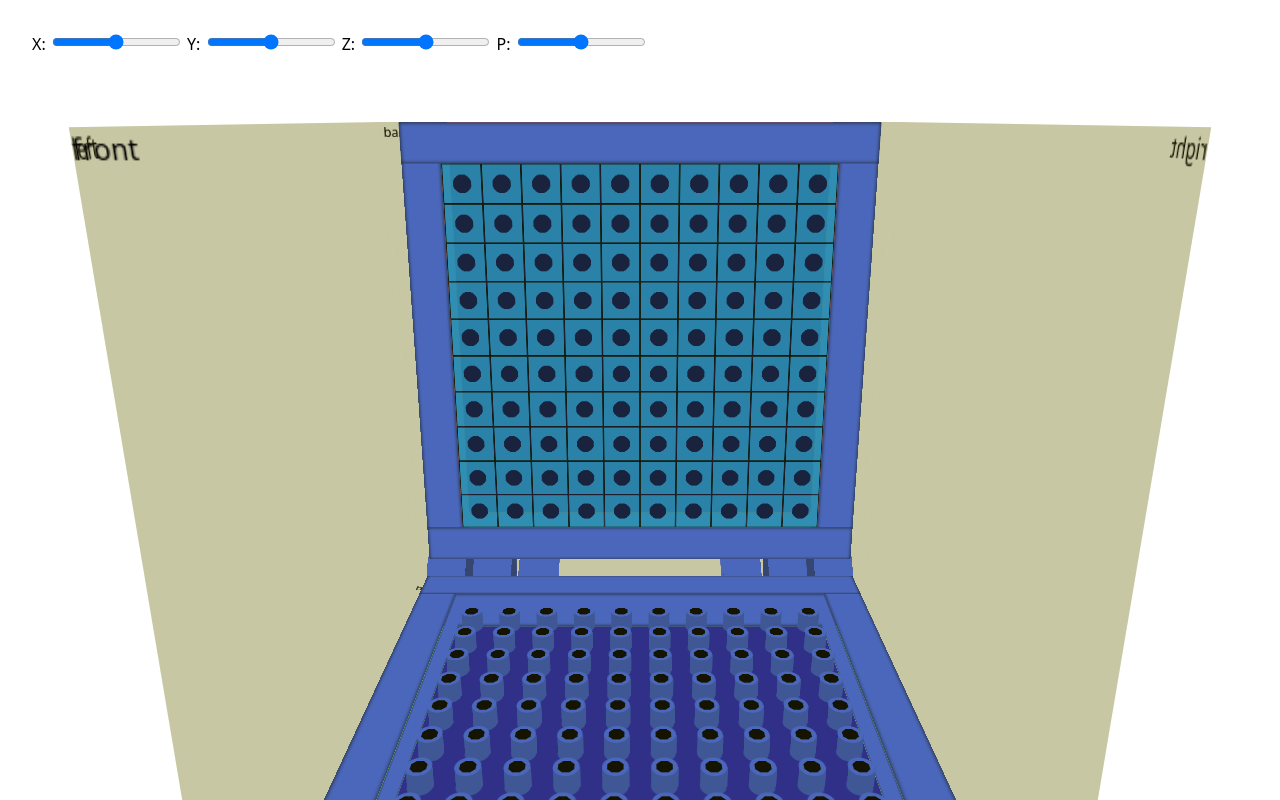
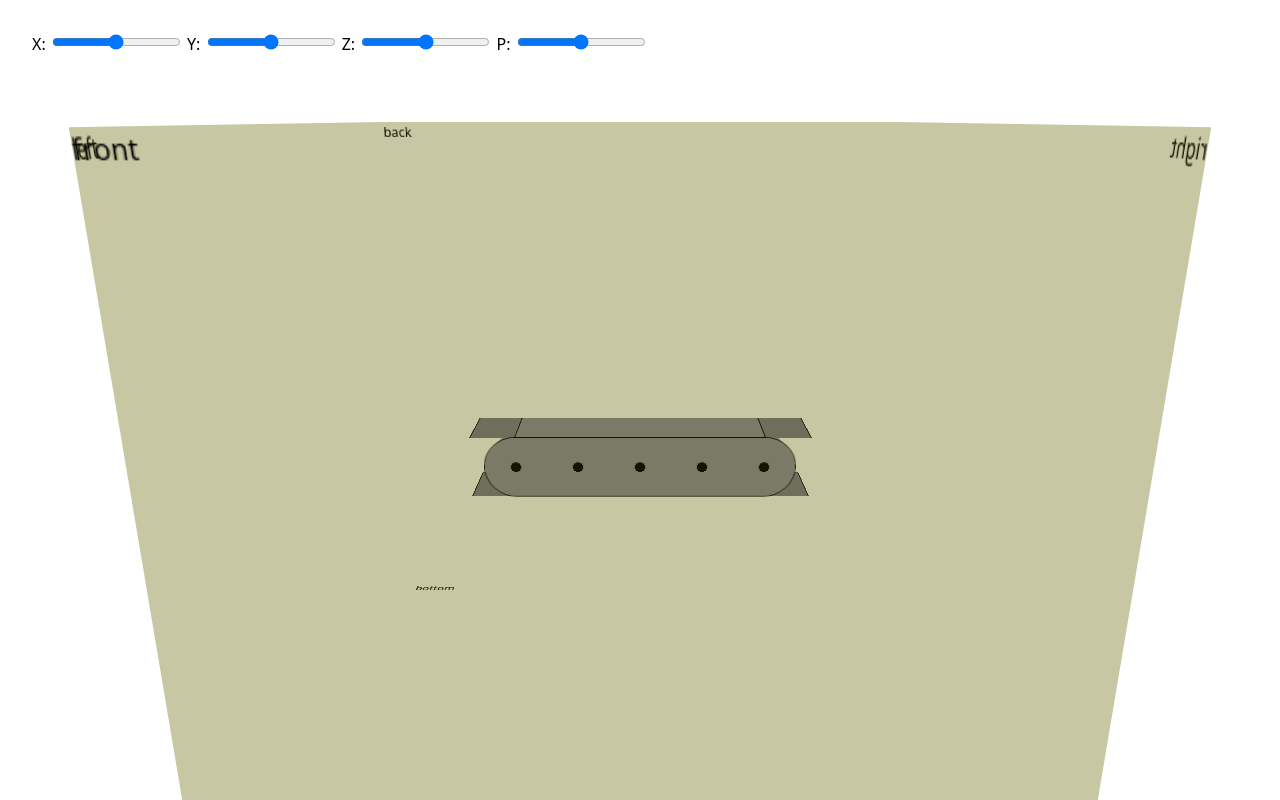
Before and after one commit to dmclink/odin-battleship, a website with bundled scripts: page src/html/index.html in a window 1280 px wide. Built offline with nearby package versions, Linux system fonts and the light colour scheme.

Commit message:
feat: ship builder and submarine

```diff
--- a/src/html/index.html
+++ b/src/html/index.html
@@ -11,11 +11,11 @@
     <!-- <script type="module" src="../js/cylinder.js" defer></script> -->
     <script type="module" src="../js/hinge.js" defer></script>
     <script type="module" src="../js/cube.js" defer></script>
-    <script type="module" src="../js/cube-holed.js" defer></script>
-    <script type="module" src="../js/cube-cyl.js" defer></script>
-    <script type="module" src="../js/ship-grid.js" defer></script>
     <script type="module" src="../js/ship-board.js" defer></script>
     <script type="module" src="../js/hit-board.js" defer></script>
+    <script type="module" src="../js/carrier-comp.js" defer></script>
+    <script type="module" src="../js/battleship-comp.js" defer></script>
+    <script type="module" src="../js/submarine-comp.js" defer></script>
   </head>
   <body class="body">
     <!-- FIX: remove class hidden  -->
@@ -55,10 +55,13 @@
             <div class="cube-wall left">left</div>
             <div class="cube-wall right">right</div>
 
-            <hinge-3d class="hinge-left" slot="obj-3d" num-cylinders="3" gap-size="10px"></hinge-3d>
-            <hinge-3d class="hinge-right" slot="obj-3d" num-cylinders="3" gap-size="10px"></hinge-3d>
-            <ship-board class="ship-board"></ship-board>
-            <hit-board class="hit-board"></hit-board>
+            <!-- <hinge-3d class="hinge-left" slot="obj-3d" num-cylinders="3" gap-size="10px"></hinge-3d> -->
+            <!-- <hinge-3d class="hinge-right" slot="obj-3d" num-cylinders="3" gap-size="10px"></hinge-3d> -->
+            <!-- <ship-board class="ship-board"></ship-board> -->
+            <!-- <hit-board class="hit-board"></hit-board> -->
+            <ship-carrier></ship-carrier>
+            <ship-battleship></ship-battleship>
+            <ship-submarine></ship-submarine>
             <!-- <board-tray class="ship-board"> -->
             <!-- <ship-grid slot="grid"></ship-grid> -->
             <!-- </board-tray> -->
--- /dev/null
+++ b/src/js/battleship-comp.js
@@ -0,0 +1,108 @@
+function buildBattleship(blockSize, depth, holeRadius) {
+	const width = blockSize * 4;
+	const height = blockSize;
+	const shipDepth = blockSize;
+	const holeRadiusPx = `${holeRadius}px`;
+
+	const result = document.createElement('div');
+
+	result.style.transformStyle = 'preserve-3d';
+	result.style.width = `${width}px`;
+	result.style.height = `${height}px`;
+	result.style.display = 'grid';
+	result.style.placeItems = 'center';
+
+	const color = '#707070';
+
+	const styles = document.createElement('style');
+	styles.textContent = `
+        .wall {
+          background-color: ${color};
+          position: absolute;
+          border: 1px solid black;
+        }
+    `;
+	document.head.appendChild(styles);
+
+	const wall1 = document.createElement('div');
+	const wall2 = document.createElement('div');
+	wall1.classList.add('wall');
+	wall2.classList.add('wall');
+
+	const wall3 = document.createElement('div');
+	const wall4 = document.createElement('div');
+	const wall5 = document.createElement('div');
+	const wall6 = document.createElement('div');
+
+	wall3.classList.add('wall');
+	wall4.classList.add('wall');
+	wall5.classList.add('wall');
+	wall6.classList.add('wall');
+	wall3.style.width = `${(blockSize / 2) * 1.414}px`;
+	wall4.style.width = `${(blockSize / 2) * 1.414}px`;
+	wall3.style.height = `${shipDepth}px`;
+	wall4.style.height = `${shipDepth}px`;
+	wall5.style.width = `${(blockSize / 2) * 1.414}px`;
+	wall6.style.width = `${(blockSize / 2) * 1.414}px`;
+	wall5.style.height = `${shipDepth}px`;
+	wall6.style.height = `${shipDepth}px`;
+
+	const top = document.createElement('div');
+	top.classList.add('wall');
+	top.style.overflow = 'hidden';
+
+	top.style.width = `${width}px`;
+	top.style.height = `${blockSize}px`;
+	top.style.borderRadius = `${blockSize / 2}px`;
+	top.style.cornerShape = 'bevel';
+
+	wall1.style.width = `${width / 2 + blockSize}px`;
+	wall2.style.width = `${width / 2 + blockSize}px`;
+	wall1.style.height = `${shipDepth}px`;
+	wall2.style.height = `${shipDepth}px`;
+
+	wall3.style.transformOrigin = '0% 50%';
+	wall4.style.transformOrigin = '0% 50%';
+
+	wall5.style.transformOrigin = '100% 50%';
+	wall6.style.transformOrigin = '100% 50%';
+
+	wall3.style.transform = `translateX(${-width / 2 + blockSize / 3}px) rotateY(45deg)`;
+	wall4.style.transform = `translateX(${-width / 2 + blockSize / 3}px) rotateY(-45deg)`;
+	wall5.style.transform = `translateX(${width / 2 - blockSize / 3}px) rotateY(45deg)`;
+	wall6.style.transform = `translateX(${width / 2 - blockSize / 3}px) rotateY(-45deg)`;
+
+	result.appendChild(wall1);
+	result.appendChild(wall2);
+	result.appendChild(wall3);
+	result.appendChild(wall4);
+	result.appendChild(wall5);
+	result.appendChild(wall6);
+	result.appendChild(top);
+
+	wall1.style.transform = `translateZ(${blockSize / 2}px)`;
+	wall2.style.transform = `translateZ(${blockSize / -2}px)`;
+	top.style.transform = `rotateX(90deg) translateZ(${shipDepth / 2}px)`;
+	top.style.display = 'grid';
+	top.style.gridTemplateColumns = 'repeat(4, 1fr)';
+
+	for (let i = 0; i < 4; i++) {
+		const hole = document.createElement('div');
+		hole.style.background = `radial-gradient(circle at center, black ${holeRadiusPx}, ${color} ${holeRadiusPx})`;
+		top.appendChild(hole);
+	}
+
+	return result;
+}
+
+class Battleship extends HTMLElement {
+	constructor() {
+		super();
+
+		this.style.transformStyle = 'preserve-3d';
+		this.style.position = 'absolute';
+		this.appendChild(buildBattleship(20, 20, 5));
+	}
+}
+
+customElements.define('ship-battleship', Battleship);
--- /dev/null
+++ b/src/js/carrier-comp.js
@@ -0,0 +1,70 @@
+function buildCarrier(blockSize, depth, holeRadius) {
+	const width = blockSize * 5;
+	const height = blockSize;
+	const shipDepth = blockSize * 0.7;
+	const holeRadiusPx = `${holeRadius}px`;
+
+	const result = document.createElement('div');
+
+	result.style.transformStyle = 'preserve-3d';
+	result.style.width = `${width}px`;
+	result.style.height = `${height}px`;
+	result.style.display = 'grid';
+	result.style.placeItems = 'center';
+
+	const color = '#707070';
+
+	const styles = document.createElement('style');
+	styles.textContent = `
+        .wall {
+          background-color: ${color};
+          position: absolute;
+          border: 1px solid black;
+        }
+    `;
+	document.head.appendChild(styles);
+
+	const wall1 = document.createElement('div');
+	const wall2 = document.createElement('div');
+	const top = document.createElement('div');
+	wall1.classList.add('wall');
+	wall2.classList.add('wall');
+	top.classList.add('wall');
+
+	top.style.width = `${width}px`;
+	top.style.height = `${blockSize}px`;
+	wall1.style.width = `${width}px`;
+	wall2.style.width = `${width}px`;
+	wall1.style.height = `${shipDepth}px`;
+	wall2.style.height = `${shipDepth}px`;
+
+	result.appendChild(wall1);
+	result.appendChild(wall2);
+	result.appendChild(top);
+
+	wall1.style.transform = `translateZ(${blockSize / 2}px)`;
+	wall2.style.transform = `translateZ(${blockSize / -2}px)`;
+	top.style.transform = `rotateX(90deg) translateZ(${shipDepth / 2}px)`;
+	top.style.display = 'grid';
+	top.style.gridTemplateColumns = 'repeat(5, 1fr)';
+
+	for (let i = 0; i < 5; i++) {
+		const hole = document.createElement('div');
+		hole.style.background = `radial-gradient(circle at center, black ${holeRadiusPx}, ${color} ${holeRadiusPx})`;
+		top.appendChild(hole);
+	}
+
+	return result;
+}
+
+class Carrier extends HTMLElement {
+	constructor() {
+		super();
+
+		this.style.transformStyle = 'preserve-3d';
+		this.style.position = 'absolute';
+		this.appendChild(buildCarrier(20, 20, 5));
+	}
+}
+
+customElements.define('ship-carrier', Carrier);
--- /dev/null
+++ b/src/js/ship-builder.js
@@ -0,0 +1,156 @@
+function buildWall(blockSize, depth, numHoles, color, leftBevel = false, rightBevel = false) {
+	const result = document.createElement('div');
+	result.classList.add('wall');
+	result.style.transformStyle = 'preserve-3d';
+	result.style.position = 'absolute';
+	result.style.display = 'flex';
+
+	const mainWall = document.createElement('div');
+	mainWall.classList.add('center');
+	let leftWall;
+	let rightWall;
+
+	// we'll reduce this if any bevels exist
+	let wallWidth = blockSize * numHoles;
+
+	if (leftBevel) {
+		leftWall = document.createElement('div');
+		leftWall.classList.add('left');
+		leftWall.style.backgroundColor = color;
+
+		const leftWallWidth = blockSize / 2;
+		wallWidth -= leftWallWidth;
+
+		leftWall.style.width = `${leftWallWidth * 1.414 - 2}px`;
+		leftWall.style.height = `${depth}px`;
+		leftWall.style.color = color;
+		leftWall.style.transformOrigin = '100% 50%';
+		leftWall.style.transform = 'rotateY(-45deg)';
+		leftWall.style.transformStyle = 'preserve-3d';
+		leftWall.style.borderInline = '1px solid black';
+	}
+
+	if (rightBevel) {
+		rightWall = document.createElement('div');
+		rightWall.classList.add('right');
+		rightWall.style.backgroundColor = color;
+
+		const rightWallWidth = blockSize / 2;
+		wallWidth -= rightWallWidth;
+
+		rightWall.style.width = `${rightWallWidth * 1.414 - 2}px`;
+		rightWall.style.height = `${depth}px`;
+		rightWall.style.color = color;
+		rightWall.style.transformOrigin = '0% 50%';
+		rightWall.style.transform = 'rotateY(45deg)';
+		rightWall.style.transformStyle = 'preserve-3d';
+		rightWall.style.borderInline = '1px solid black';
+	}
+
+	mainWall.style.width = `${wallWidth}px`;
+	mainWall.style.height = `${depth}px`;
+	mainWall.style.backgroundColor = color;
+	mainWall.style.transformStyle = 'preserve-3d';
+	mainWall.style.borderInline = '1px solid black';
+	// mainWall.style.position = 'absolute'
+
+	if (leftWall) {
+		result.appendChild(leftWall);
+	}
+	result.appendChild(mainWall);
+	if (rightWall) {
+		result.appendChild(rightWall);
+	}
+
+	return result;
+}
+
+function buildTop(
+	blockSize,
+	depth,
+	holeSize,
+	numHoles,
+	color,
+	holeColor,
+	leftBevel = false,
+	rightBevel = false,
+	leftShape = 'bevel',
+	rightShape = 'bevel',
+) {
+	const result = document.createElement('div');
+	const width = `${blockSize * numHoles}px`;
+	result.style.width = width;
+	result.style.height = `${blockSize}px`;
+	// result.style.backgroundColor = color;
+	result.style.display = 'grid';
+	result.style.gridTemplateColumns = `repeat(${numHoles}, 1fr)`;
+	const holeRadiusPx = `${holeSize / 2}px`;
+	console.log(holeColor, color, holeRadiusPx);
+	for (let i = 0; i < numHoles; i++) {
+		const newHole = document.createElement('div');
+		console.log(`radial-gradient(circle at center, ${holeColor} ${holeRadiusPx}, ${color} ${holeRadiusPx})`);
+		newHole.style.background = `radial-gradient(circle at center, ${holeColor} ${holeRadiusPx}, ${color} ${holeRadiusPx})`;
+		result.appendChild(newHole);
+	}
+
+	if (leftBevel) {
+		result.style.overflow = 'hidden';
+		result.style.cornerLeftShape = leftShape;
+		result.style.borderRadius = '9999px';
+	}
+	if (rightBevel) {
+		result.style.overflow = 'hidden';
+		result.style.cornerRightShape = rightShape;
+		result.style.borderRightRadius = '9999px';
+	}
+
+	result.style.border = '1px solid black';
+	return result;
+}
+
+function buildShip(
+	blockSize,
+	depth,
+	holeSize,
+	numHoles,
+	color,
+	holeColor,
+	leftBevel = false,
+	rightBevel = false,
+	leftShape = 'bevel',
+	rightShape = 'bevel',
+) {
+	const result = document.createElement('div');
+	result.style.transformStyle = 'preserve-3d';
+	result.style.position = 'absolute';
+	result.style.display = 'grid';
+	result.style.placeItems = 'center';
+
+	const wall1 = buildWall(blockSize, depth, numHoles, color, leftBevel, rightBevel);
+	const wall2 = buildWall(blockSize, depth, numHoles, color, leftBevel, rightBevel);
+	const top = buildTop(
+		blockSize,
+		depth,
+		holeSize,
+		numHoles,
+		color,
+		holeColor,
+		leftBevel,
+		rightBevel,
+		leftShape,
+		rightShape,
+	);
+	wall1.style.position = 'absolute';
+	wall1.style.transform = `rotateX(-90deg) translateZ(${blockSize / 2}px)`;
+	wall2.style.transform = `rotateX(90deg) translateZ(${blockSize / 2}px)`;
+	wall2.style.position = 'absolute';
+	top.style.position = 'absolute';
+	top.style.transform = `translateZ(${blockSize / 2}px)`;
+	result.appendChild(wall1);
+	result.appendChild(wall2);
+	result.appendChild(top);
+
+	return result;
+}
+
+export { buildShip };
--- /dev/null
+++ b/src/js/submarine-comp.js
@@ -0,0 +1,12 @@
+import { buildShip } from './ship-builder.js';
+
+class Submarine extends HTMLElement {
+	constructor() {
+		super();
+		this.appendChild(buildShip(60, 60, 10, 5, 'gray', 'black', true, true));
+		this.style.position = 'absolute';
+		this.style.transformStyle = 'preserve-3d';
+	}
+}
+
+customElements.define('ship-submarine', Submarine);
```
